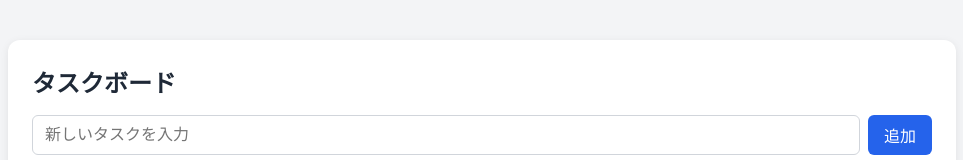
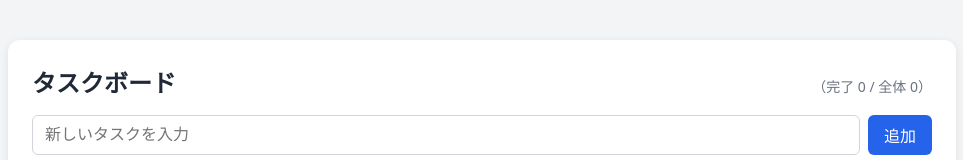
Before and after one commit to hohongu/task-board, a React (Vite) app: page / in a window 1280 px wide. Shown: the top 160 px of the page, without its empty margins (158-1121 px from the left). Built offline with nearby package versions, Linux system fonts and the light colour scheme.

Commit message:
Show done/total count at right end of title row in parentheses
Co-Authored-By: Claude Sonnet 5.5 <noreply@anthropic.com>

```diff
--- a/src/App.css
+++ b/src/App.css
@@ -14,8 +14,17 @@ body {
   box-shadow: 0 2px 8px rgba(0, 0, 0, 0.08);
 }
 
+/* タイトル行（左: タイトル / 右端: 完了数・全体数） */
+.app-header {
+  display: flex;
+  align-items: baseline;
+  justify-content: space-between;
+  gap: 8px;
+  margin-bottom: 16px;
+}
+
 h1 {
-  margin: 0 0 16px;
+  margin: 0;
   font-size: 24px;
 }
 
@@ -46,11 +55,17 @@ h1 {
   background: #1d4ed8;
 }
 
-.empty,
-.count {
+.empty {
   margin: 16px 0 0;
   font-size: 14px;
   color: #6b7280;
+}
+
+.count {
+  margin: 0;
+  font-size: 14px;
+  color: #6b7280;
+  white-space: nowrap;
 }
 
 /* A / B / C の3段組み */
--- a/src/App.jsx
+++ b/src/App.jsx
@@ -103,7 +103,12 @@ function App() {
 
   return (
     <main className="app">
-      <h1>タスクボード</h1>
+      <header className="app-header">
+        <h1>タスクボード</h1>
+        <p className="count">
+          （完了 {doneCount} / 全体 {tasks.length}）
+        </p>
+      </header>
 
       <form className="add-form" onSubmit={addTask}>
         <input
@@ -119,9 +124,6 @@ function App() {
         <p className="empty">タスクがありません</p>
       ) : (
         <>
-          <p className="count">
-            完了 {doneCount} / 全体 {tasks.length}
-          </p>
           <div className="columns">
             {COLUMNS.map((col) => (
               <section
```
